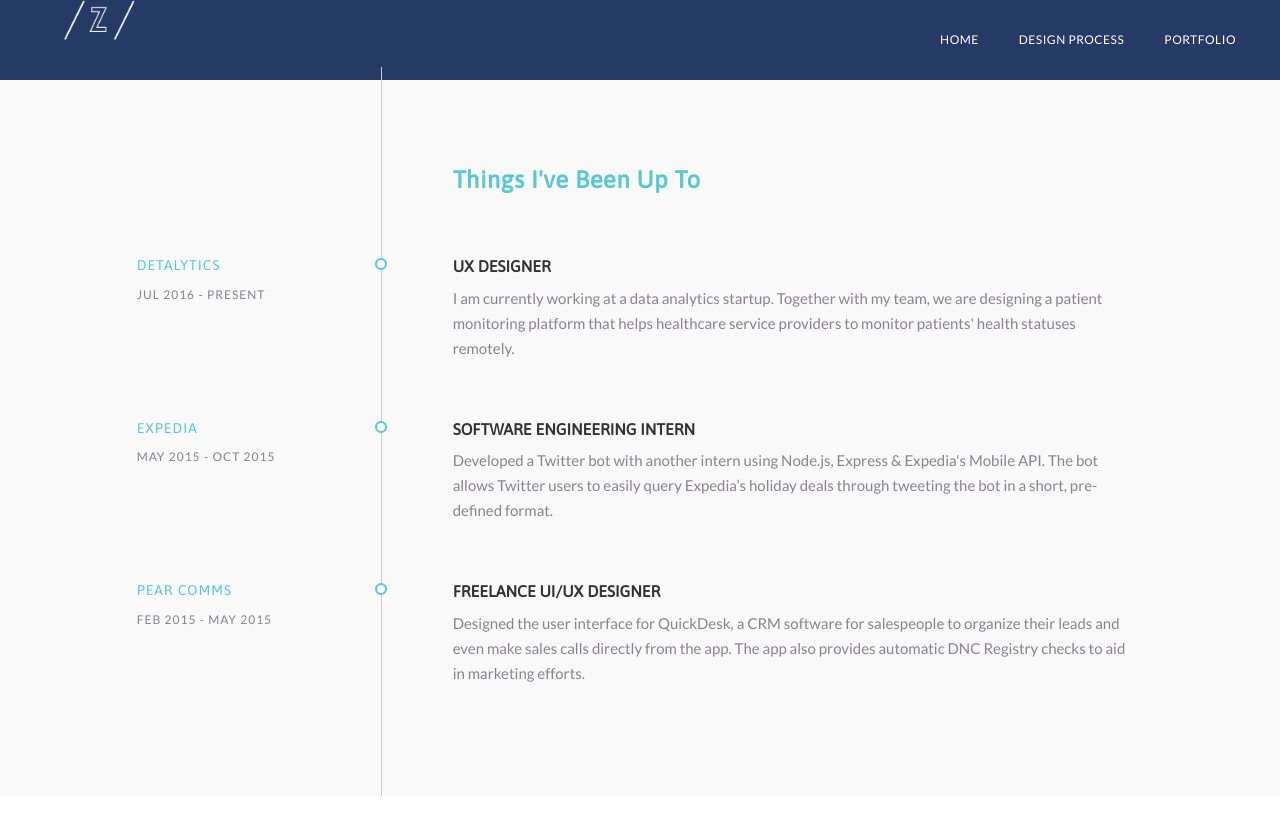
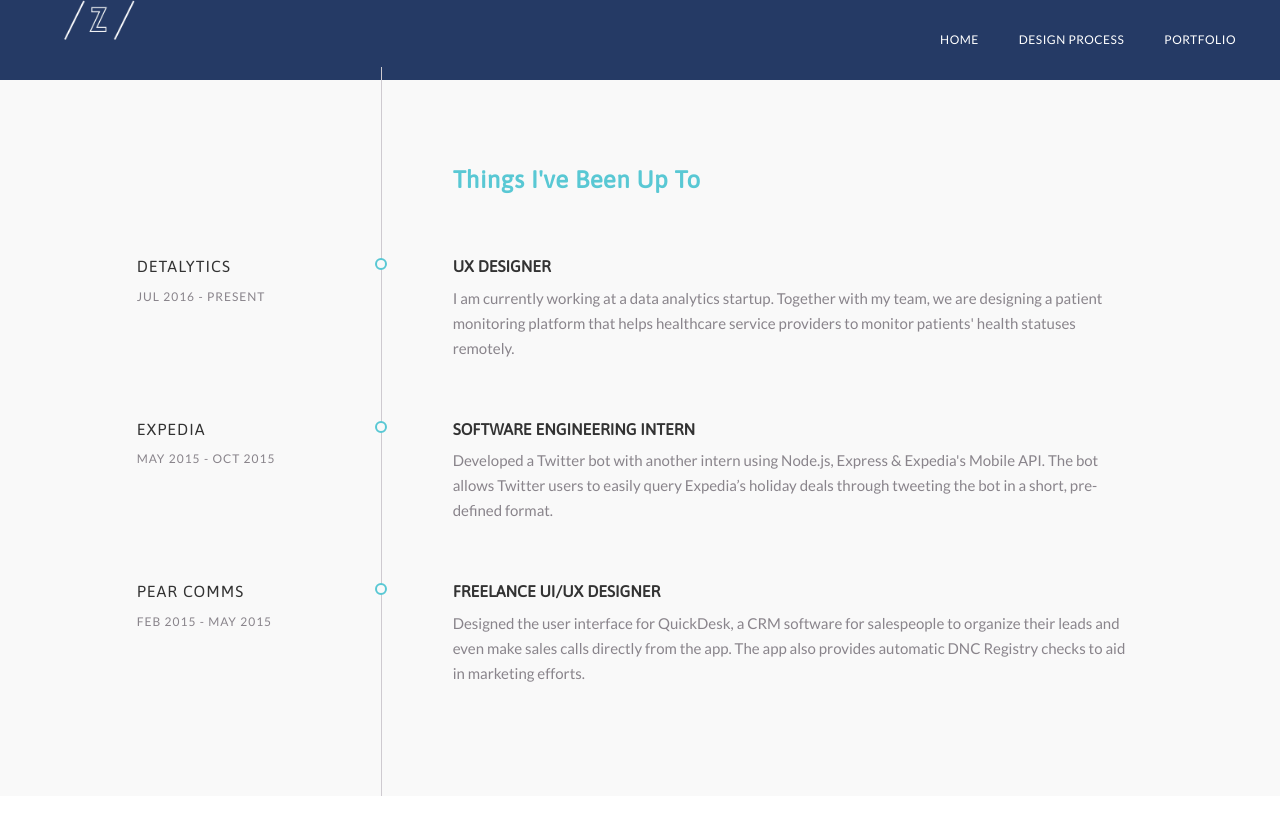
Before and after one commit to yzixuan/yzixuan.github.io, a Jekyll site: the page built from index.html, in a window 1280 px wide and 900 px high, scrolled down 1507 px. Shown: the top 835 px of the window. Built offline with Jekyll 4.4.1, drawn with Linux system fonts in a browser that asks for light colours; nearby versions of some CDN libraries.

Commit message:
make experience timeline titles more visible

```diff
--- a/_sass/_sections.scss
+++ b/_sass/_sections.scss
@@ -106,13 +106,13 @@
       h4 {
         margin-top: 0;
         margin-bottom: 10px;
-        color: $secondary-color;
-        font-size: 14px;
+        color: #333;
+        font-size: 16px;
         text-transform: uppercase;
         letter-spacing: 1px;
 
         a {
-          color: $secondary-color;
+          color: #333;
 
           &:hover {
               color: $link-color;
--- a/portfolio.html
+++ b/portfolio.html
@@ -1,6 +1,6 @@
 ---
 layout: portfolio-page
-title: My Portfolio
+title: Portfolio
 ---
 
 {% for post in site.posts %}
```
